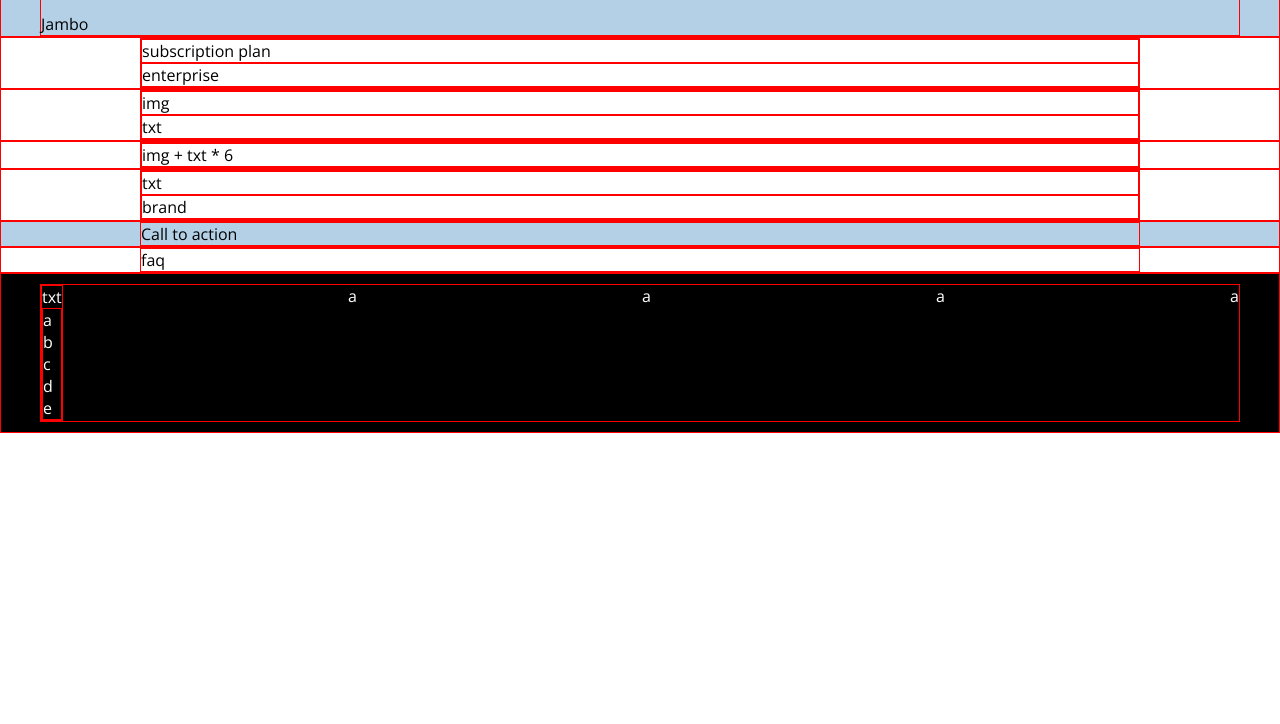
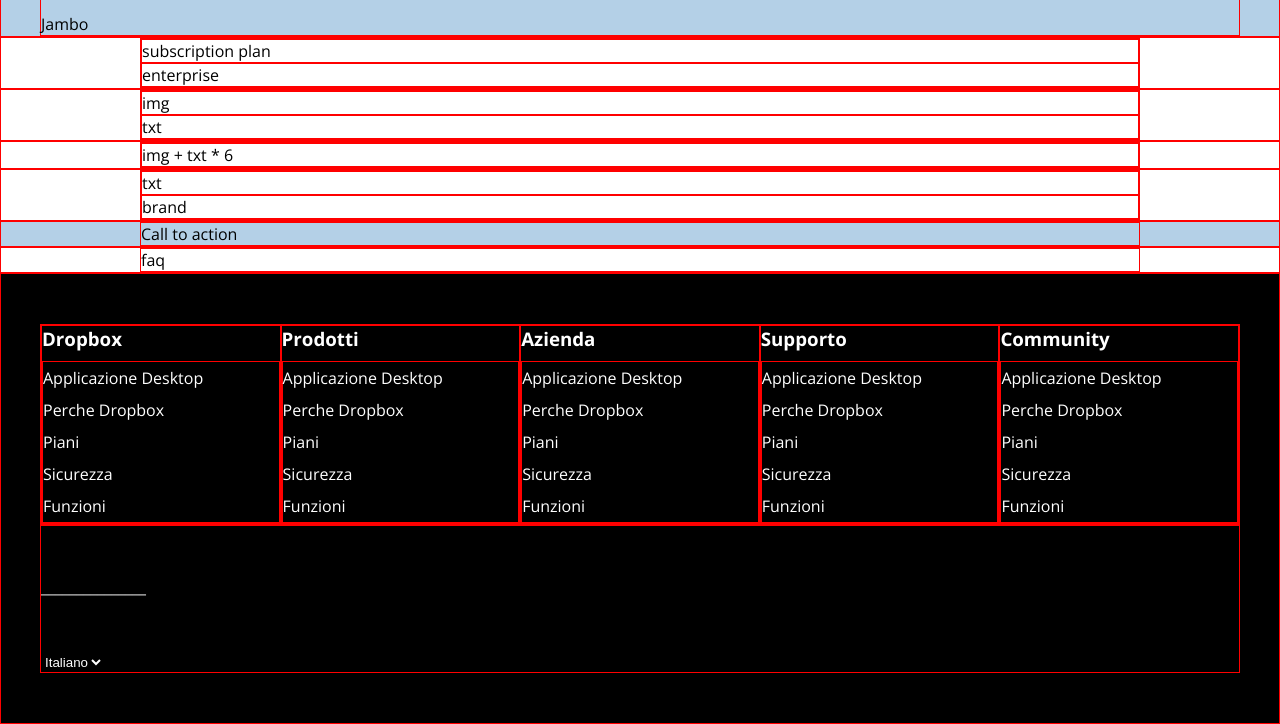
Before and after one commit to MicheleSaraceni/htmlcss-dropbox, a plain HTML site: page index.html in a window 1280 px wide. Shown: the part 79-803 px from the top of the page. Drawn offline with nearby package versions, Linux system fonts and the light colour scheme.

Commit message:
added footer

```diff
--- a/css/style.css
+++ b/css/style.css
@@ -33,6 +33,9 @@
     background-color: var(--color-light-blue);
 }
 
+.txt-white {
+    color: var(--color-white);
+}
 
 /*Position Utility*/
 
@@ -65,6 +68,11 @@
     padding: 5px 20px;
     color: var(--color-white);
 }
+
+.w-20 {
+    width: 20%;
+}
+
 
 /*Flex*/
 .d-flex {
@@ -104,6 +112,10 @@
     gap: 30px;
 }
 
+li {
+    padding: 5px 0px;
+}
+
 nav>ul {
     padding:15px;
 }
@@ -116,6 +128,26 @@
 footer {
     background-color: var(--color-dark);
     color: var(--color-white);
-    padding: 10px 10px;
+    padding: 50px 10px;
     width: 100%;
+
 }
+
+footer>div>div>ul>li>a {
+    color: var(--color-white);
+}
+
+h3 {
+    padding-bottom: 10px;
+}
+
+select {
+    background-color: var(--color-dark);
+    border-style: none;
+    color: var(--color-white);
+}
+
+span {
+    display: block;
+    margin: 50px 0 30px;
+}
--- a/index.html
+++ b/index.html
@@ -17,7 +17,7 @@
             <nav class="d-flex space-b debug">
                 <ul class="d-flex debug">
                     <li>
-                        <img src="./img/logo-small.png" alt="Logo">
+                        <img class="debug" src="./img/logo-small.png" alt="Logo">
                     </li>
                     <li><a href="#">aaaaaa</a></li>
                     <li><a href="#">bbbbbb</a></li>
@@ -96,20 +96,62 @@
         <!-- Footer -->
         <footer class="debug">
             <div class="container d-flex space-b debug">
-                <div class="debug">
-                    txt
-                    <ul class="debug">
-                        <li>a</li>
-                        <li>b</li>
-                        <li>c</li>
-                        <li>d</li>
-                        <li>e</li>
+                <div class="w-20 debug">
+                    <h3>Dropbox</h3>
+                    <ul class="txt-white debug">
+                        <li><a href="#">Applicazione Desktop</a></li>
+                        <li><a href="#">Perche Dropbox</a></li>
+                        <li><a href="#">Piani</a></li>
+                        <li><a href="#">Sicurezza</a></li>
+                        <li><a href="#">Funzioni</a></li>
                     </ul>
                 </div>
-                <div>a</div>
-                <div>a</div>
-                <div>a</div>
-                <div>a</div>
+                <div class="w-20 debug">
+                    <h3>Prodotti</h3>
+                    <ul class="txt-white debug">
+                        <li><a href="#">Applicazione Desktop</a></li>
+                        <li><a href="#">Perche Dropbox</a></li>
+                        <li><a href="#">Piani</a></li>
+                        <li><a href="#">Sicurezza</a></li>
+                        <li><a href="#">Funzioni</a></li>
+                    </ul>
+                </div>
+                <div class="w-20 debug">
+                    <h3>Azienda</h3>
+                    <ul class="txt-white debug">
+                        <li><a href="#">Applicazione Desktop</a></li>
+                        <li><a href="#">Perche Dropbox</a></li>
+                        <li><a href="#">Piani</a></li>
+                        <li><a href="#">Sicurezza</a></li>
+                        <li><a href="#">Funzioni</a></li>
+                    </ul>
+                </div>
+                <div class="w-20 debug">
+                    <h3>Supporto</h3>
+                    <ul class="txt-white debug">
+                        <li><a href="#">Applicazione Desktop</a></li>
+                        <li><a href="#">Perche Dropbox</a></li>
+                        <li><a href="#">Piani</a></li>
+                        <li><a href="#">Sicurezza</a></li>
+                        <li><a href="#">Funzioni</a></li>
+                    </ul>
+                </div>
+                <div class="w-20 debug">
+                    <h3>Community</h3>
+                    <ul class="txt-white debug">
+                        <li><a href="#">Applicazione Desktop</a></li>
+                        <li><a href="#">Perche Dropbox</a></li>
+                        <li><a href="#">Piani</a></li>
+                        <li><a href="#">Sicurezza</a></li>
+                        <li><a href="#">Funzioni</a></li>
+                    </ul>
+                </div>
+            </div>
+            <div class="container debug">
+                <span>_______________</span><br>
+                <select>
+                    <option>Italiano</option>
+                </select>
             </div>
 	    </footer>
     </body>
```
